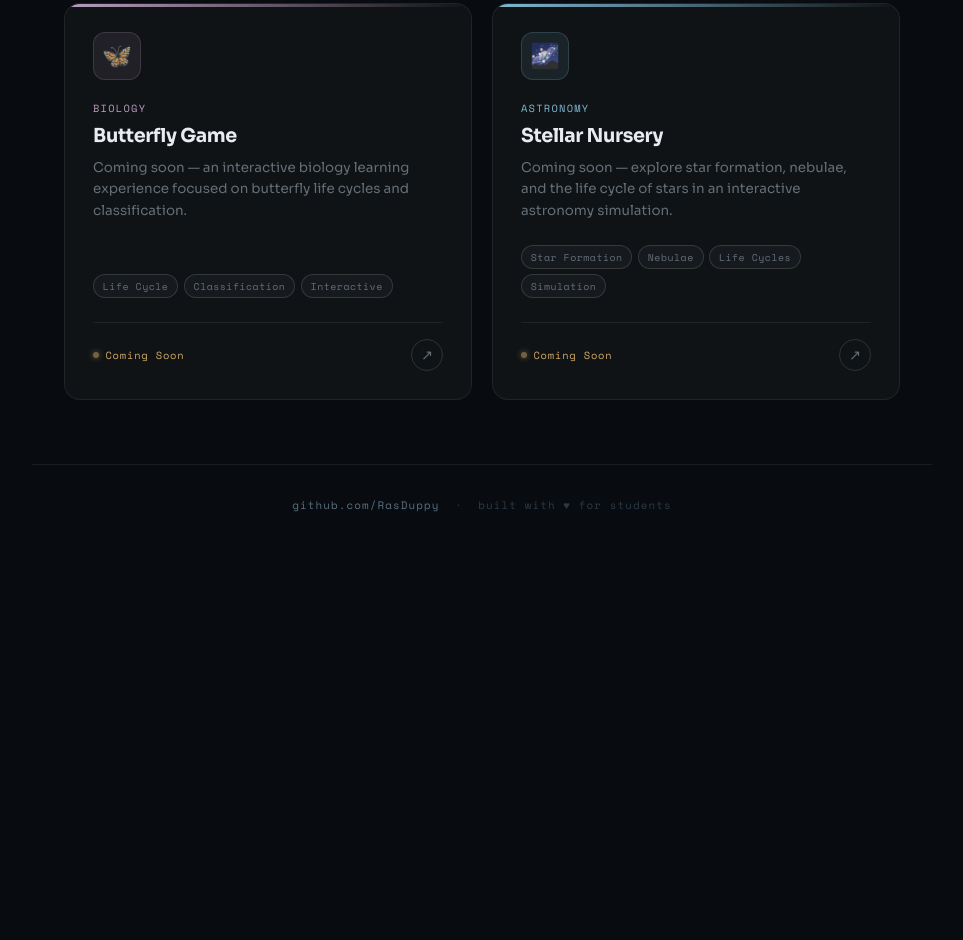
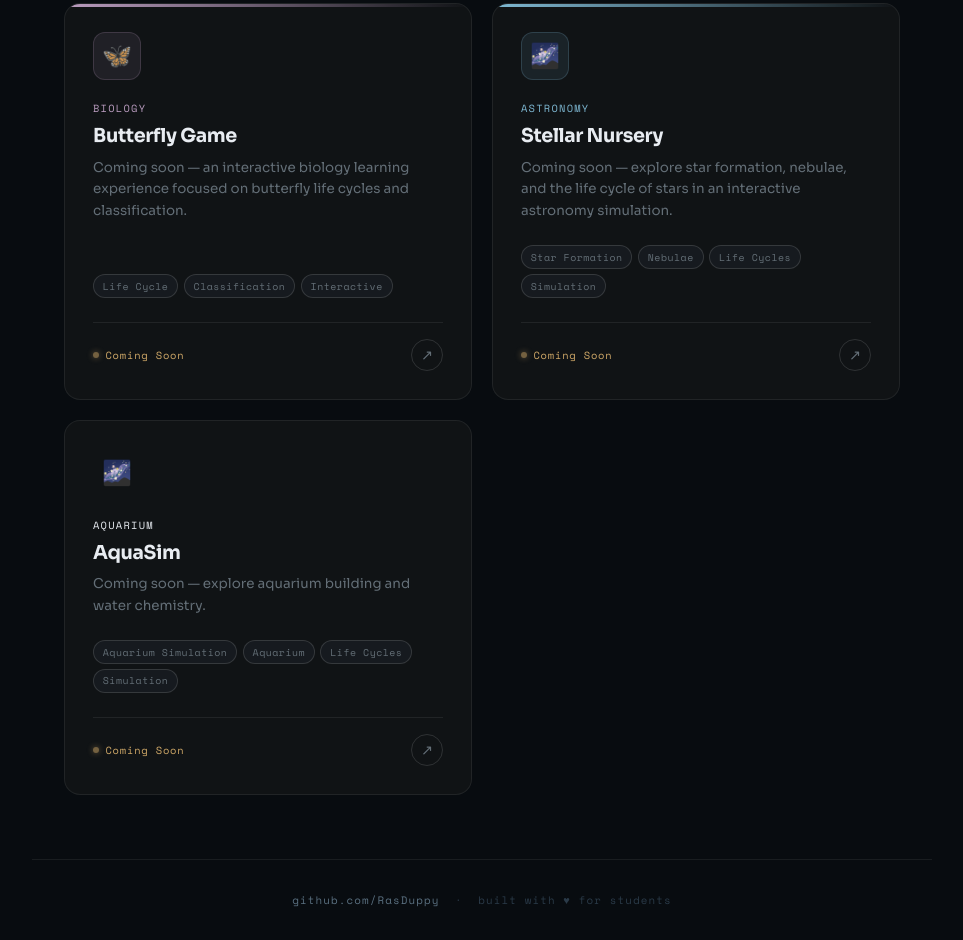
Before and after one commit to RasDuppy/RasDuppy.github.io, a plain HTML site: page index.html in a window 1280 px wide. Shown: the part 868-1808 px from the top of the page, without its empty margins (158-1121 px from the left). Before the commit the page ends 1413 px from the top, so only its background shows below. Drawn offline with nearby package versions, Linux system fonts and the light colour scheme.

Commit message:
fixing stuff

```diff
--- a/index.html
+++ b/index.html
@@ -422,6 +422,30 @@
     </div>
   </a>
 
+
+  <!-- AquaSim -->
+  <a class="card card-5 wip-card" href="./AquaSim/index.html">
+    <div class="card-bar"></div>
+    <div class="card-icon">🌌</div>
+    <div class="card-meta">Aquarium</div>
+    <div class="card-title">AquaSim</div>
+    <div class="card-desc">Coming soon — explore aquarium building and water chemistry.</div>
+    <div class="card-tags">
+      <span class="tag">Aquarium Simulation</span>
+      <span class="tag">Aquarium</span>
+      <span class="tag">Life Cycles</span>
+      <span class="tag">Simulation</span>
+    </div>
+    <div class="card-cta">
+      <div class="card-status">
+        <span class="dot dot-wip"></span>
+        <span style="color:#f5a623;">Coming Soon</span>
+      </div>
+      <div class="card-arrow">↗</div>
+    </div>
+  </a>
+
+
 </div>
 
 <footer>
```
Also changed, not shown: AquaSim/index.html (renamed from AquaSim/AquaSim_v11.html).
